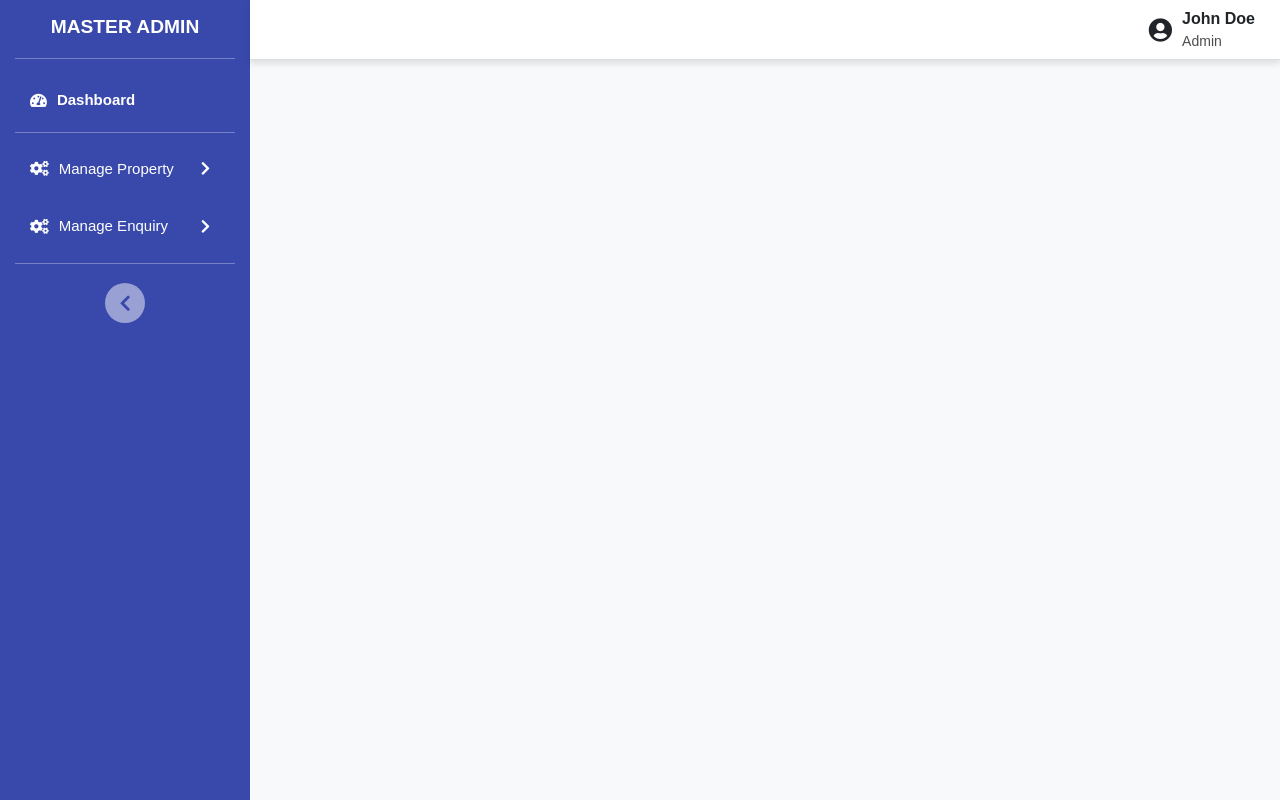
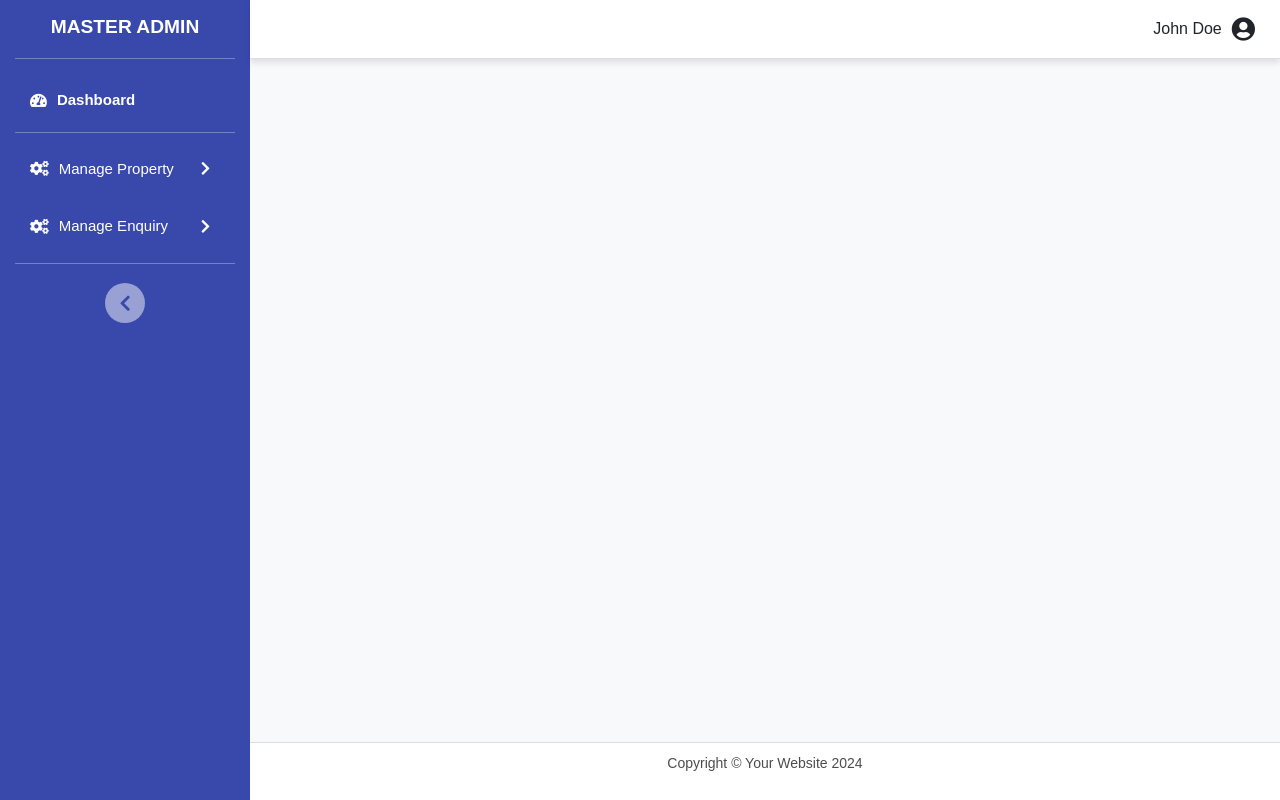
Before and after one commit to shambhaviijhaa/Digital-Guru-Project, a plain HTML site: page index.html in a window 1280 px wide. Drawn offline with nearby package versions, Linux system fonts and the light colour scheme.

Commit message:
added footer

```diff
--- a/assets/css/styles.css
+++ b/assets/css/styles.css
@@ -149,13 +149,12 @@ body {
 .main-content {
     flex: 1;
     padding: 15px;
-    margin-left: 250px; /* Sidebar width */
     position: relative;
 }
 
 .user-header {
     background-color: #ffffff;
-    padding: 7px 15px;
+    padding: 17px 15px;
     position: fixed; /* Changed from absolute to fixed */
     top: 0;
     right: 0;
@@ -179,7 +178,6 @@ body {
 }
 
 .user-header .user-info .user-name {
-    font-weight: bold;
     font-size: 16px;
     margin-right: 10px; /* Added spacing between name and role */
 }
@@ -188,3 +186,15 @@ body {
     font-size: 14px;
     color: rgba(0, 0, 0, 0.7);
 }
+.footer {
+    position: absolute;
+    bottom: 0;
+    left: 0;
+    width: 100%;
+    background-color: #ffffff;
+    color: rgba(0, 0, 0, 0.7);
+    text-align: center;
+    padding: 10px;
+    font-size: 14px;
+    border-top: 1px solid #ddd;
+}
--- a/index.html
+++ b/index.html
@@ -57,14 +57,18 @@
     <div class="main-content">
         <div class="user-header">
             <div class="user-info">
-                <i class="fas fa-user-circle"></i> <!-- User Icon -->
+
                 <div class="user-details">
                     <div class="user-name">John Doe</div>
-                    <div class="user-role">Admin</div>
                 </div>
+                <i class="fas fa-user-circle"></i> <!-- User Icon -->
             </div>
         </div>
         <!-- Your main content goes here -->
+         <!-- Footer -->
+    <footer class="footer">
+        <p>Copyright &copy; Your Website 2024</p>
+    </footer>
     </div>
 
     <script src="https://code.jquery.com/jquery-3.5.1.slim.min.js"></script>
```
